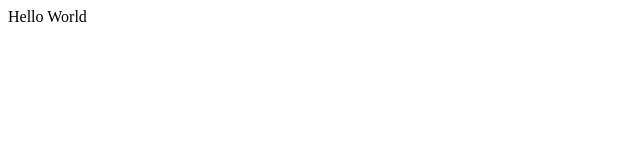
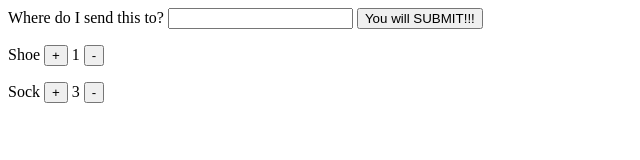
Before and after one commit to journaliciouz/hotjartest, a plain HTML site: page index.html in a window 1280 px wide. Shown: the whole page, without its empty margins (0-640 px from the left). Drawn offline with Linux system fonts and the light colour scheme.

Commit message:
2nd commit

```diff
--- a/index.html
+++ b/index.html
@@ -1,6 +1,33 @@
+<html>
 <head>
+	<!-- Hotjar Tracking Code for https://journaliciouz.github.io/hotjartest -->
+<script>
+    (function(h,o,t,j,a,r){
+        h.hj=h.hj||function(){(h.hj.q=h.hj.q||[]).push(arguments)};
+        h._hjSettings={hjid:698417,hjsv:6};
+        a=o.getElementsByTagName('head')[0];
+        r=o.createElement('script');r.async=1;
+        r.src=t+h._hjSettings.hjid+j+h._hjSettings.hjsv;
+        a.appendChild(r);
+    })(window,document,'https://static.hotjar.com/c/hotjar-','.js?sv=');
+</script>
 </head>
-
-<body>
-	<p>Hello World</p>
-</body>
+  <body>
+    <form method="post" action="basket_backend">
+      Where do I send this to? <input type="text">
+      <input type="submit" value="You will SUBMIT!!!">
+    </form>
+    <form method="post" action="product_backend">
+      Shoe
+      <input type="button" value="+">
+      <span class="quantity">1</span>
+      <input type="button" value="-">
+    </form>
+    <form method="post" action="product_backend">
+      Sock
+      <input type="button" value="+">
+      <span class="quantity">3</span>
+      <input type="button" value="-">
+    </form>
+  </body>
+</html>
```
